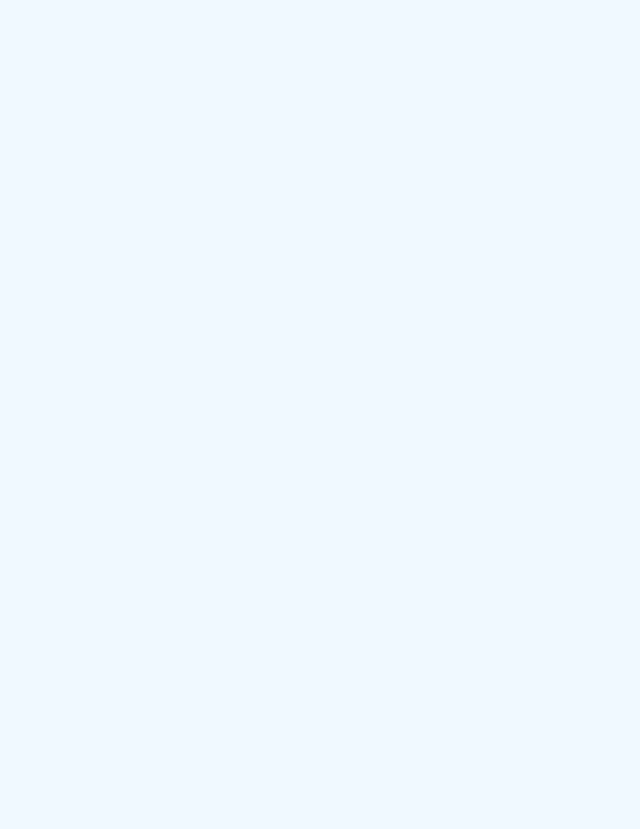
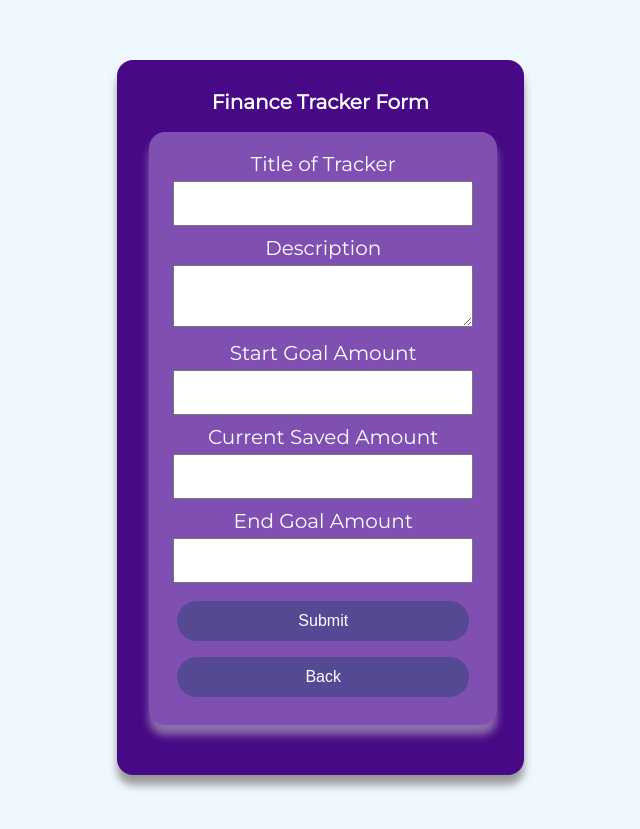
Before and after one commit to shermainelim/CoupleGoalsApp, a React (Create React App) app in the folder client/: page /financeFormSecond in a window 1280 px wide. Before the commit this address had no page. Shown: the part 115-944 px from the top of the page, without its empty margins (317-957 px from the left). Before the commit the page ends 800 px from the top, so only its background shows below. Built offline with nearby package versions, Linux system fonts and the light colour scheme.

Commit message:
feature: second person dashboard and financeForm
data integration done

```diff
--- a/client/src/components/AppNavigator.jsx
+++ b/client/src/components/AppNavigator.jsx
@@ -8,6 +8,7 @@ import SecondPersonLogin from "../screens/login/secondPersonLogin";
 import Dashboard from "../screens/dashboard/Dashboard";
 import DashboardSecond from "../screens/dashboard/DashboardSecond";
 import FinanceForm from "../screens/finance/FinanceForm";
+import FinanceFormSecond from "../screens/finance/FinanceFormSecond";
 
 
 
@@ -26,6 +27,7 @@ const AppNavigator = () => {
       <Route path="/dashboard" element={<Dashboard/>} />
       <Route path="/dashboardSecond" element={<DashboardSecond/>} />
       <Route path="/financeForm" element={<FinanceForm/>} />
+      <Route path="/financeFormSecond" element={<FinanceFormSecond/>} />
 
       </Routes>
     </Router>
--- a/client/src/redux/appSlice.js
+++ b/client/src/redux/appSlice.js
@@ -215,6 +215,8 @@ export const goalDelete = createAsyncThunk(
 export const financePost = createAsyncThunk(
   `${name}/financePost`,
   async ({ spaceName, id , title, desc, startGoal, currentSaved, endGoal}) => {
+
+    console.log("Second",spaceName, id , title, desc, startGoal, currentSaved, endGoal )
 
     try {
       //const res = await axios.post("/financePost", {spaceName, id , title, desc, startGoal, currentSaved, endGoal});
--- a/client/src/screens/dashboard/DashboardSecond.jsx
+++ b/client/src/screens/dashboard/DashboardSecond.jsx
@@ -15,65 +15,91 @@ import {
   fetchGoal,
   logOutSecondPerson,
   useSecondPerson,
-  useGoalFetch,goalDelete, goalDone
+  useGoalFetch,goalDelete, goalDone, fetchFinance, useFinanceFetch, financeDelete
 } from "../../redux/appSlice";
 import { Navigate } from "react-router-dom";
 import moment from "moment";
+import { useNavigate } from "react-router-dom";
 
 const DashboardSecond = () => {
+
   const cx = classNames.bind(styles);
+  const navigate = useNavigate();
+  const [logout, setLogout] = useState(false);
+  const [toDo, setToDo] = useState([]);
 
-  const [logout, setLogout] = useState(false);
+  const secondPersonData = useSecondPerson();
 
-  const [toDo, setToDo] = useState([]);
+
+  //first person login
+  const spaceName = secondPersonData[0];
+  const secondPersonNameUser = secondPersonData[1];
+  const secondPersonBirthdayUser = secondPersonData[2];
+  const secondPersonName = secondPersonData[3];
+  const secondPersonBirthday = secondPersonData[4];
+  const anniversaryDateFirstPersonUser = secondPersonData[5];
 
 
 
-  useEffect(() => {
+  // Tasks (ToDo List) State
+
+  const [toDoFinance, setToDoFinance] = useState([]);
+  const [finalArr , setFinalArr] = useState([])
+  const [newArr, setNewArr] = useState([]);
 
 
+  useEffect(() => {
+    //fetch
     dispatch(fetchGoal({ spaceName }));
-    processNow();
-    sortedArr();
-
-    setToDo(finalArr);
-    newArr=[];
-    finalArr=[];
+    dispatch(fetchFinance({ spaceName }));
 
   }, []);
 
-  function refresh() {
+  let fetchGoalData = useGoalFetch();
+  let fetchFinanceData = useFinanceFetch();
 
-    dispatch(fetchGoal({ spaceName }));
+
+  // Temp State
+  /////////////
+  const [newTask, setNewTask] = useState("");
+  const [updateData, setUpdateData] = useState("");
+
+  const dispatch = useDispatch();
+
+  useEffect(()=>{
+  if(typeof fetchGoalData !== "undefined"){
     processNow();
     sortedArr();
     setToDo(finalArr);
+    setNewArr([]);
+    setFinalArr([]);
+  }
 
-    newArr=[];
-    finalArr=[];
+
+},[fetchGoalData])
+
+useEffect(()=>{
+  if(typeof fetchFinanceData !== "undefined"){
+
+    let fetchFinanceDataProcessed = fetchFinanceData[0];
+    setToDoFinance(fetchFinanceDataProcessed);
 
 
   }
 
 
-
-  let newArr = [];
-
-  //const fetchGoalData = useSelector(state => state.goalFetchData);
+},[fetchFinanceData])
 
 
- let fetchGoalData = useGoalFetch();
-
-//  useEffect(()=>{
-//   refresh();
-//  },[toDo])
+  function refresh() {
+    dispatch(fetchGoal({ spaceName }));
+    dispatch(fetchFinance({ spaceName }));
+  }
 
   function processNow() {
-
     if (fetchGoalData === undefined) {
       return;
     } else {
-
       let onlyGoalsTable = fetchGoalData[1];
 
       const objCopy = [onlyGoalsTable];
@@ -93,7 +119,7 @@ const DashboardSecond = () => {
     }
   }
 
-  let finalArr = [];
+
 
   function sortedArr() {
     if (newArr.length === 0) {
@@ -109,23 +135,9 @@ const DashboardSecond = () => {
     });
   }
 
-  // Temp State
-  /////////////
-  const [newTask, setNewTask] = useState("");
-  const [updateData, setUpdateData] = useState("");
-
-  const dispatch = useDispatch();
-
-  const secondPersonData = useSecondPerson();
 
 
-  //first person login
-  const spaceName = secondPersonData[0];
-  const secondPersonNameUser = secondPersonData[1];
-  const secondPersonBirthdayUser = secondPersonData[2];
-  const secondPersonName = secondPersonData[3];
-  const secondPersonBirthday = secondPersonData[4];
-  const anniversaryDateFirstPersonUser = secondPersonData[5];
+  //second person login
 
   var shortMonthNameFirstPersonUserBday = moment(
     secondPersonBirthdayUser
@@ -183,7 +195,6 @@ const DashboardSecond = () => {
     return Math.floor(Math.random() * (max - min + 1) + min);
   }
 
-
 // Add task
   ///////////
   const addTask = () => {
@@ -198,7 +209,6 @@ const DashboardSecond = () => {
       let status = false;
 
       dispatch(goalPost({ spaceName, id, title, status }));
-
     }
   };
 
@@ -210,10 +220,7 @@ const DashboardSecond = () => {
 
     let id = tid;
 
-
-
     dispatch(goalDelete({ spaceName, id }));
-
   };
 
 // Mark task as done or completed
@@ -227,7 +234,7 @@ const DashboardSecond = () => {
     )
   );
 
-    dispatch(goalDone({ status , spaceName, id,}));
+  dispatch(goalDone({ status, spaceName, id }));
 };
 
   // Cancel update
@@ -247,6 +254,15 @@ const DashboardSecond = () => {
 
     setUpdateData("");
   };
+
+
+
+  const trashCanHandler = (tid)=>{
+
+    setToDoFinance(toDoFinance.filter((task) => task.id !== tid));
+    let id = tid;
+    dispatch(financeDelete({ spaceName, id }));
+  }
 
   return (
     <div className={cx("space-container")}>
@@ -291,26 +307,15 @@ const DashboardSecond = () => {
       <div className="big-card-container">
         <div className="big-card-icon">
           <div className="big-card-title">Finance Tracker</div>
-          <FontAwesomeIcon size="3x" icon={faCirclePlus} />
+          <div onClick={() => {
+          navigate("/financeFormSecond")}}><FontAwesomeIcon size="3x" icon={faCirclePlus} /></div>
         </div>
+
           <Card
-          title="Savings for BTO"
-          description="To save $500 every month till 2028"
-          buttonText="Contribute"
-          buttonText2="Backtrack"
-          startGoal="500"
-          currentGoal="1000"
-          endGoal="10000"
+          todoFinance={toDoFinance}
+          deleteFinance={trashCanHandler}
           />
-        <Card
-          title="Savings for Vacation"
-          description="To save $200 every month till 2028"
-          buttonText="Contribute"
-          buttonText2="Backtrack"
-          startGoal="200"
-          currentGoal="400"
-          endGoal="10000"
-        />
+
       </div>
 
       <div className="big-card-container-goals">
@@ -342,13 +347,12 @@ const DashboardSecond = () => {
           />
         </div>
       </div>
+
       <CustomButton
         className="resident-btn"
         testId="resident"
         content="Logout"
         clicked={logoutHandler}
-
-        // resident={true}
       ></CustomButton>
     </div>
   );
--- /dev/null
+++ b/client/src/screens/finance/FinanceFormSecond.jsx
@@ -0,0 +1,171 @@
+import React, { useState } from "react";
+
+import classNames from "classnames/bind";
+import styles from "./FinanceForm.scss";
+import CustomButton from "../../shared/CustomButton";
+import {
+  useFirstPerson,
+  financePost,
+  useSecondPerson,
+} from "../../redux/appSlice";
+import { useNavigate } from "react-router-dom";
+import { useDispatch} from "react-redux";
+import randomIntFromInterval from "../../utils/cgUtil";
+
+
+const FinanceFormSecond = () => {
+  const cx = classNames.bind(styles);
+  const dispatch = useDispatch();
+  const navigate = useNavigate();
+
+  const [formSubmitted, setFormSubmitted] = useState(false);
+  const [title, setTitle] = useState("");
+  const [desc, setDesc] = useState("");
+  const [startGoal, setStartGoal] = useState("");
+  const [currentSaved, setCurrentSaved] = useState("");
+  const [endGoal, setEndGoal] = useState("");
+
+
+  const secondPersonData = useSecondPerson();
+
+  const spaceName = secondPersonData[0];
+
+
+  const titleHandler = (event) => {
+    setTitle(event.target.value);
+  };
+
+  const descHandler = (event) => {
+    setDesc(event.target.value);
+  };
+
+  const startGoalHandler = (event) => {
+   setStartGoal(event.target.value);
+  };
+
+  const currentGoalHandler = (event) => {
+    setCurrentSaved(event.target.value);
+   };
+
+   const endGoalHandler = (event) => {
+    setEndGoal(event.target.value);
+   };
+
+
+  let id = randomIntFromInterval(1, 10000000);
+
+  return (
+    <div className={cx("finance-space-container")}>
+      <div className="big-card-container">
+        <div className="big-card-title">Finance Tracker Form</div>
+        <div className="small-card-container-goals">
+          <div className="small-card-title">Title of Tracker</div>
+          <div>
+            <input
+              style={{fontSize:"18px",width: "300px", marginTop:"5px", marginBottom:"10px", padding:"10px"}}
+              type="text"
+              name="name"
+              value={title}
+              onChange={titleHandler}
+            />
+                 {title.length === 0 && formSubmitted ? (
+          <div className={cx("input-general-error")}>*required</div>
+        ) : null}
+          </div>
+
+          <div className="small-card-title">Description</div>
+          <div>
+            <textarea
+              style={{fontSize:"18px",width: "300px",marginTop:"5px",marginBottom:"10px", padding:"10px"}}
+              type="text"
+              name="name"
+              multiline={true}
+              value={desc}
+              onChange={descHandler}
+            />
+             {desc.length === 0 && formSubmitted ? (
+          <div className={cx("input-general-error")}>*required</div>
+        ) : null}
+          </div>
+
+          <div className="small-card-title">Start Goal Amount</div>
+          <div>
+            <input
+              style={{fontSize:"18px",width: "300px",marginTop:"5px",marginBottom:"10px", padding:"10px"}}
+              type="text"
+              name="name"
+              value={startGoal}
+              onChange={startGoalHandler}
+            />
+                 {startGoal.length === 0 && formSubmitted ? (
+          <div className={cx("input-general-error")}>*required</div>
+        ) : null}
+          </div>
+
+          <div className="small-card-title">Current Saved Amount</div>
+          <div>
+            <input
+              style={{fontSize:"18px",width: "300px",marginTop:"5px",marginBottom:"10px", padding:"10px"}}
+              type="text"
+              name="name"
+              value={currentSaved}
+              onChange={currentGoalHandler}
+            />
+            {currentSaved.length === 0 && formSubmitted ? (
+          <div className={cx("input-general-error")}>*required</div>
+        ) : null}
+          </div>
+
+          <div className="small-card-title">End Goal Amount</div>
+          <div>
+            <input
+              style={{fontSize:"18px",width: "300px",marginTop:"5px",marginBottom:"10px", padding:"10px"}}
+              type="text"
+              name="name"
+              value={endGoal}
+              onChange={endGoalHandler}
+            />
+            {endGoal.length === 0 && formSubmitted ? (
+          <div className={cx("input-general-error")}>*required</div>
+        ) : null}
+          </div>
+          <CustomButton
+            className="resident-btn"
+            testId="resident"
+            content="Submit"
+            clicked={async () => {
+              setFormSubmitted(true);
+
+          if (
+            title.length !== 0 &&
+            desc.length !== 0 &&
+            startGoal.length !== 0 &&
+            currentSaved.length !== 0 &&
+            endGoal.length !==0
+          )
+          dispatch(financePost({ spaceName, id , title, desc, startGoal, currentSaved, endGoal }));
+
+            setTitle("");
+            setDesc("");
+            setStartGoal("");
+            setCurrentSaved("");
+            setEndGoal("");
+        }}
+          ></CustomButton>
+
+          <CustomButton
+            className="resident-btn"
+            testId="resident"
+            content="Back"
+
+            clicked={() => {
+              navigate("/dashboardSecond");
+            }}
+          ></CustomButton>
+        </div>
+      </div>
+    </div>
+  );
+};
+
+export default FinanceFormSecond;
--- /dev/null
+++ b/client/src/screens/finance/FinanceFormSecond.scss
@@ -0,0 +1,87 @@
+
+body, html {
+    height: 100%;
+    background-color: aliceblue;
+  }
+
+
+  div#root {
+    //height: 100%; /* remove this line to see div.app is no more 100% height */
+    background-color: aliceblue;
+    min-width:auto;
+
+
+  }
+
+  div.app {
+    height: 100%;
+    background-color: aliceblue;
+  }
+
+  .finance-space-container{
+    margin-top:450px;
+    flex-wrap: wrap;
+    justify-content: center;
+    max-width: 100%;
+    flex-direction: column;
+    justify-content: center;
+    height: 100vh;
+    align-items: center;
+    text-align: center;
+    background-color: aliceblue;
+    margin-bottom: 100px;
+
+    .big-card-container {
+        width: 90%;
+        border-radius: 1rem;
+        box-shadow: 0px 10px 8px #999;
+        display: flex;
+        flex-direction: column;
+        margin: 0.5rem;
+        color:white;
+        background-color: rgb(71, 9, 133);
+        height: fit-content;
+        margin-left: 20px;
+        margin-right: 20px;
+        padding:20px;
+
+        .big-card-title{
+            font-size: 20px;
+            font-weight: 900;
+            margin-top: 10px;
+            margin-bottom: 10px;
+            color:white;
+           display:"flex";
+           flex-direction: row;
+          }
+
+        .small-card-container-goals {
+            width: 95%;
+            border-radius: 1rem;
+            box-shadow: 0px 10px 8px #8c70ab;
+            display: flex;
+            flex-direction: column;
+            margin: 0.5rem;
+            color:black;
+            background-color: #7f4fb1;
+            height: fit-content;
+            margin-left: 12px;
+            margin-bottom: 30px;
+            margin-right: 20px;
+            padding: 20px;
+
+          }
+        .small-card-title{
+            color:white;
+            font-size: 20px;
+
+        }
+        .input-general-error{
+          margin-right: 210px;
+          margin-top: 2px;
+          margin-bottom: 30px;
+          color: rgb(252, 177, 177);
+      }
+      }
+
+  }
--- a/client/src/screens/login/firstPersonLogin.jsx
+++ b/client/src/screens/login/firstPersonLogin.jsx
@@ -10,20 +10,17 @@ import { Navigate } from "react-router-dom";
 
 const FirstPersonLogin = () => {
 
+  const cx = classNames.bind(styles);
+
+  const dispatch = useDispatch();
+  const navigate = useNavigate();
 
   const [spaceName, setChangeSpaceName] = useState("");
   const [formSubmitted, setFormSubmitted] = useState(false);
   const [firstPersonEmail, setChangeFirstPersonEmail] = useState("");
   const [firstPersonPassword, setChangeFirstPersonPassword] = useState("");
 
-  const cx = classNames.bind(styles);
-
-  const dispatch = useDispatch();
-  const navigate = useNavigate();
-
   const isLoggedInFirstPerson = useIsLoggedInFirstPerson();
-
-
 
 if (isLoggedInFirstPerson) {
   return <Navigate to="/dashboard" />;
--- a/client/src/screens/login/secondPersonLogin.jsx
+++ b/client/src/screens/login/secondPersonLogin.jsx
@@ -8,6 +8,7 @@ import { useNavigate } from "react-router-dom";
 import { Navigate } from "react-router-dom";
 
 const SecondPersonLogin = () => {
+
   const cx = classNames.bind(styles);
 
   const dispatch = useDispatch();
@@ -19,9 +20,6 @@ const SecondPersonLogin = () => {
   const [secondPersonPassword, setChangeSecondPersonPassword] = useState("");
 
   const isLoggedInSecondPerson = useIsLoggedInSecondPerson();
-
-
-
 
 if (isLoggedInSecondPerson) {
   return <Navigate to="/dashboardSecond" />;
```
Also changed, not shown: client/src/screens/dashboard/dashboard.jsx (+1 -9 lines). Lines whose indentation alone changed are shown as unchanged.
